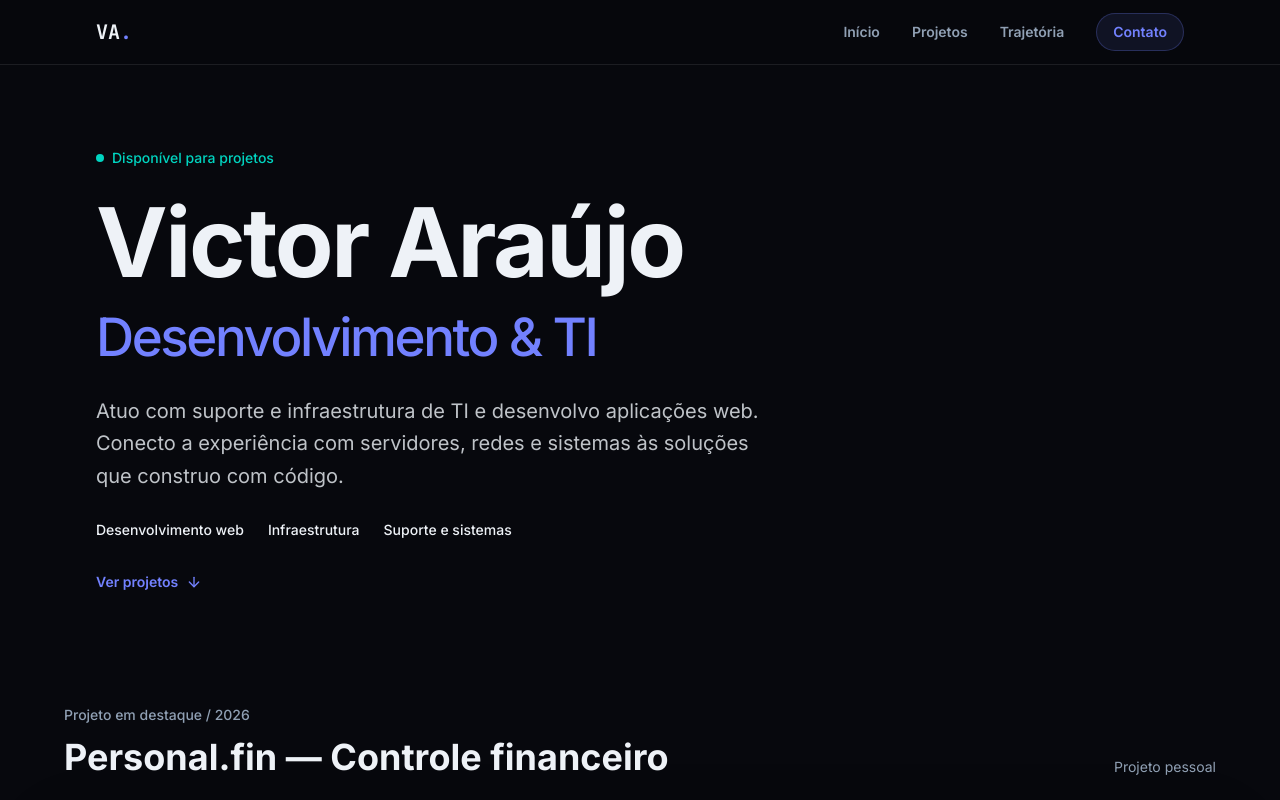
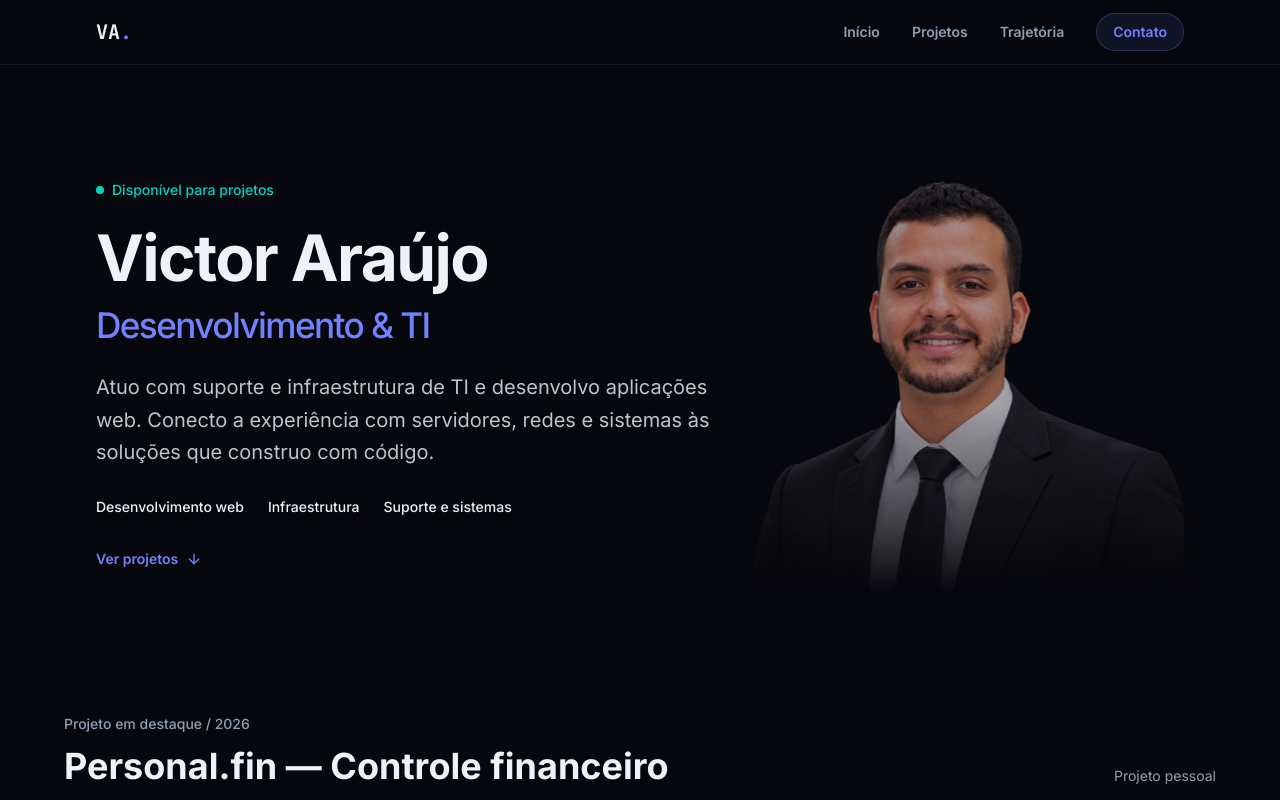
Before and after one commit to ZeVictorAraujo/portfolio, a React (Vite) app: page / in a window 1280 px wide. Shown: the top 800 px of the page. Built offline with nearby package versions, Linux system fonts and the light colour scheme.

Commit message:
feat: add portrait to portfolio hero

```diff
--- a/src/App.tsx
+++ b/src/App.tsx
@@ -1,5 +1,6 @@
 import { useRef } from "react";
 import { ArrowDown, ArrowUpRight, Mail } from "lucide-react";
+import portrait from "./assets/victor-portrait.png";
 import financeDashboard from "./assets/personal-finance-home.png";
 
 function Github({ className }: { className?: string }) {
@@ -49,13 +50,13 @@ export default function App() {
         </div>
       </dialog>
       <main id="conteudo">
-        <section id="inicio" className="mx-auto flex max-w-6xl items-center px-5 pb-10 pt-28 sm:pb-14 sm:pt-36 sm:px-8">
-          <div className="min-w-0 w-full max-w-5xl animate-enter">
+        <section id="inicio" className="hero-layout mx-auto max-w-6xl px-5 pb-10 pt-28 sm:pb-14 sm:pt-36 sm:px-8">
+          <div className="hero-copy min-w-0 w-full animate-enter">
             <div className="mb-6 inline-flex items-center gap-2 text-sm font-medium text-secondary">
               <span className="size-2 rounded-full bg-secondary" />
               Disponível para projetos
             </div>
-            <h1 className="text-balance text-[clamp(2rem,7.5vw,6rem)] font-bold leading-[1.05] tracking-tight">
+            <h1 className="hero-title text-balance text-[clamp(2rem,7.5vw,6rem)] font-bold leading-[1.05] tracking-tight">
               Victor Araújo
               <span className="mt-3 block text-[0.55em] font-medium leading-tight text-primary">Desenvolvimento & TI</span>
             </h1>
@@ -70,6 +71,9 @@ export default function App() {
             <a href="#projetos" className="mt-8 inline-flex items-center gap-2 text-sm font-semibold text-primary transition-colors hover:text-foreground">
               Ver projetos <ArrowDown className="size-4" aria-hidden="true" />
             </a>
+          </div>
+          <div className="hero-portrait">
+            <img src={portrait} alt="Victor Araújo" width={1254} height={1254} fetchPriority="high" className="hero-portrait-image" />
           </div>
         </section>
 
--- a/src/styles.css
+++ b/src/styles.css
@@ -88,3 +88,21 @@ body:has(.image-dialog[open]) { overflow: hidden; }
 .image-dialog-close { flex-shrink: 0; cursor: pointer; border: 1px solid var(--border); border-radius: 8px; padding: 10px 14px; background: var(--background); font-size: 14px; }
 .image-dialog-image { display: block; width: 100%; height: auto; max-height: calc(100dvh - 120px); object-fit: contain; }
 button:focus-visible { outline: 2px solid var(--secondary); outline-offset: 4px; }
+
+/* Portrait blends into the hero without a frame. */
+.hero-layout { display: grid; gap: 2rem; align-items: center; }
+.hero-portrait { width: min(100%, 24rem); justify-self: center; }
+.hero-portrait-image {
+  display: block;
+  width: 100%;
+  height: auto;
+  opacity: 0.65;
+  transform: scaleX(-1);
+  mask-image: linear-gradient(to bottom, black 55%, transparent 98%);
+  -webkit-mask-image: linear-gradient(to bottom, black 55%, transparent 98%);
+}
+@media (min-width: 1024px) {
+  .hero-layout { grid-template-columns: minmax(0, 1.45fr) minmax(0, 1fr); gap: 1.5rem; }
+  .hero-title { font-size: clamp(3rem, 5vw, 4.5rem); }
+  .hero-portrait { width: 100%; align-self: start; margin-top: 1.5rem; }
+}
```
Also changed, not shown: src/assets/victor-portrait.png (added).
